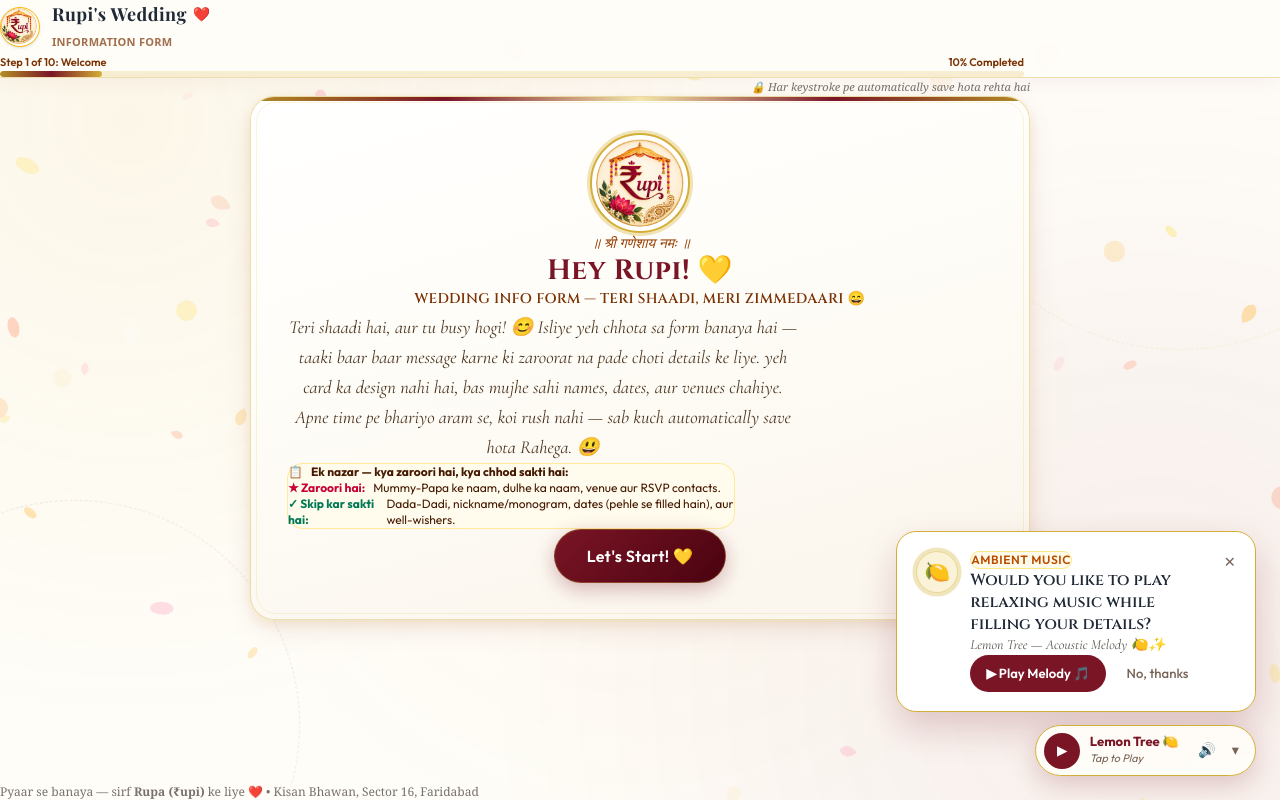
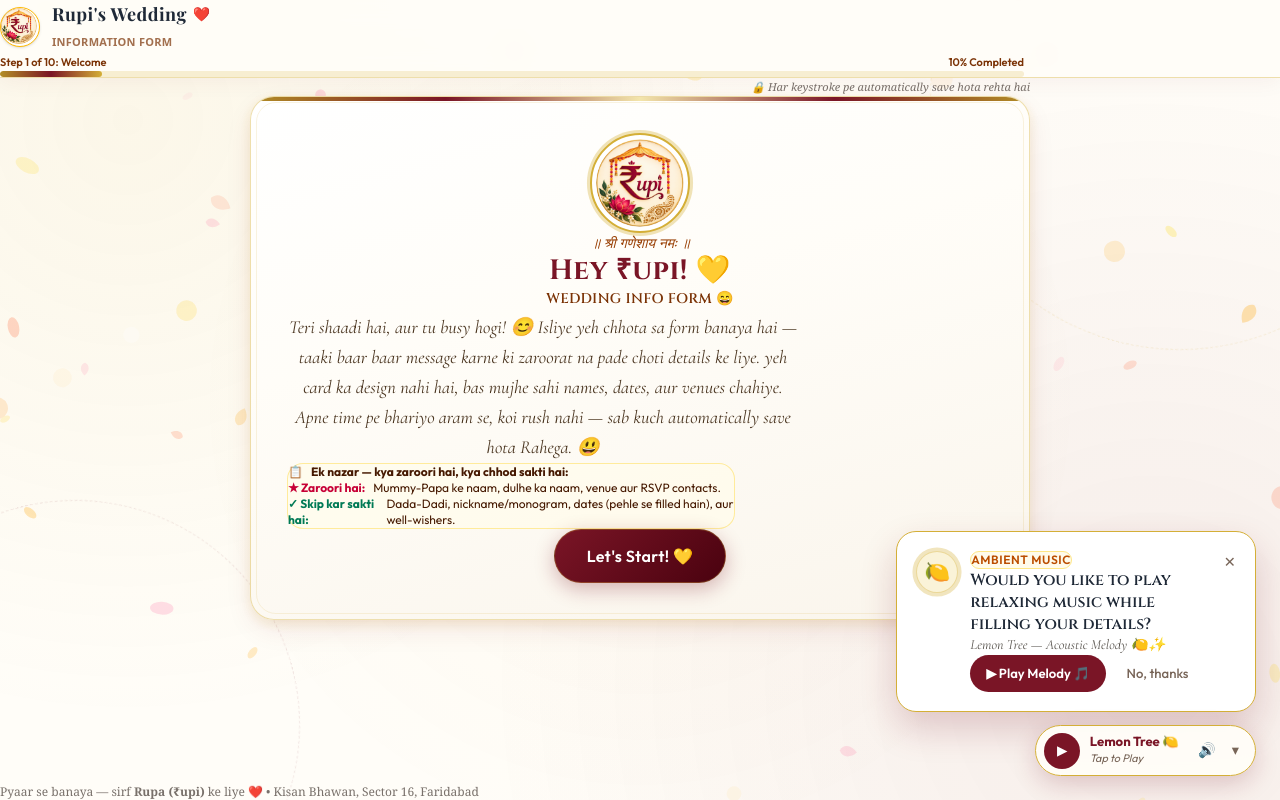
Before and after one commit to raj0072me/rupi-wedding-invitation, a Next.js app: page / in a window 1280 px wide. Built offline with nearby package versions, Linux system fonts and the light colour scheme; a web font is replaced by a local one.

Commit message:
your message here

```diff
--- a/app/page.tsx
+++ b/app/page.tsx
@@ -365,7 +365,7 @@ export default function QuestionnairePage() {
             <div className="flex items-center gap-2">
               <span className="text-base">✨</span>
               <span>
-                <strong>Wapas aa gayi, Rupi! 💛</strong> Teri pehli wali details phir se load ho gayi hain — jahan chhod gayi thi, wahan se shuru kar sakti hai.
+                <strong>Welcome, ₹upi! 💛</strong> Teri pehli wali details phir se load ho gayi hain — jahan chhod gayi thi, wahan se shuru kar sakti hai.
               </span>
             </div>
             <button
@@ -460,11 +460,11 @@ export default function QuestionnairePage() {
                 </div>
 
                 <h1 className="section-header text-2xl sm:text-3xl text-maroon mb-2">
-                  Hey Rupi! 💛
+                  Hey ₹upi! 💛
                 </h1>
 
                 <p className="text-xs sm:text-sm font-semibold text-amber-900 tracking-wide uppercase mb-3 font-display">
-                  Wedding Info Form — Teri shaadi, meri zimmedaari 😄
+                  Wedding Info Form 😄
                 </p>
 
                 <p className="section-subtitle max-w-lg mx-auto text-sm sm:text-base mb-6 leading-relaxed text-stone-700">
```
